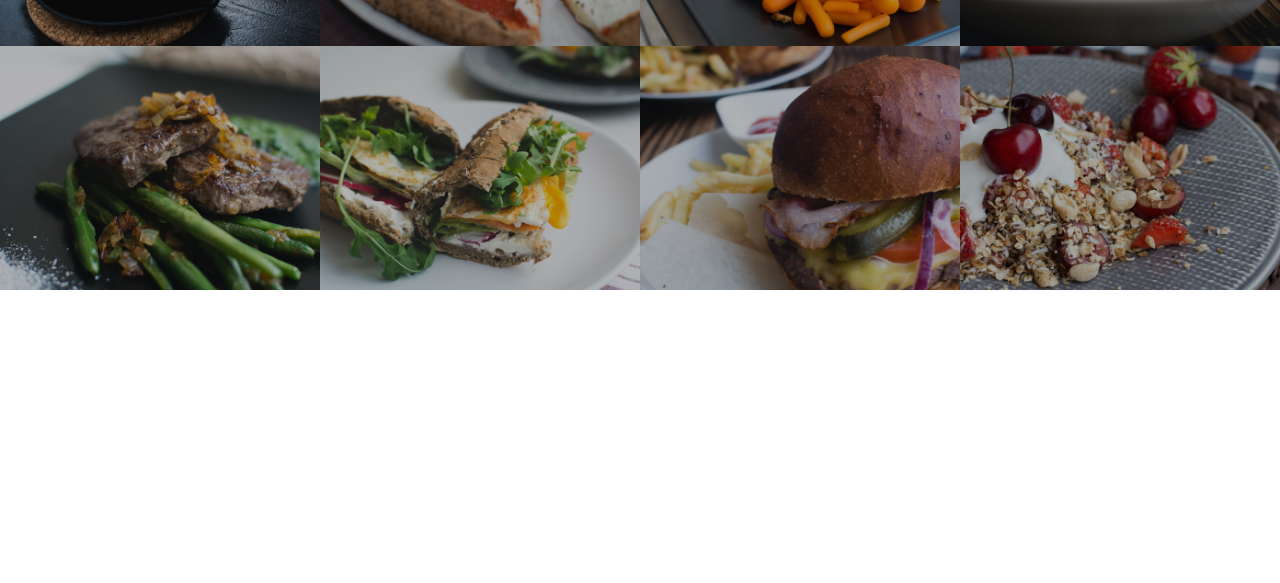
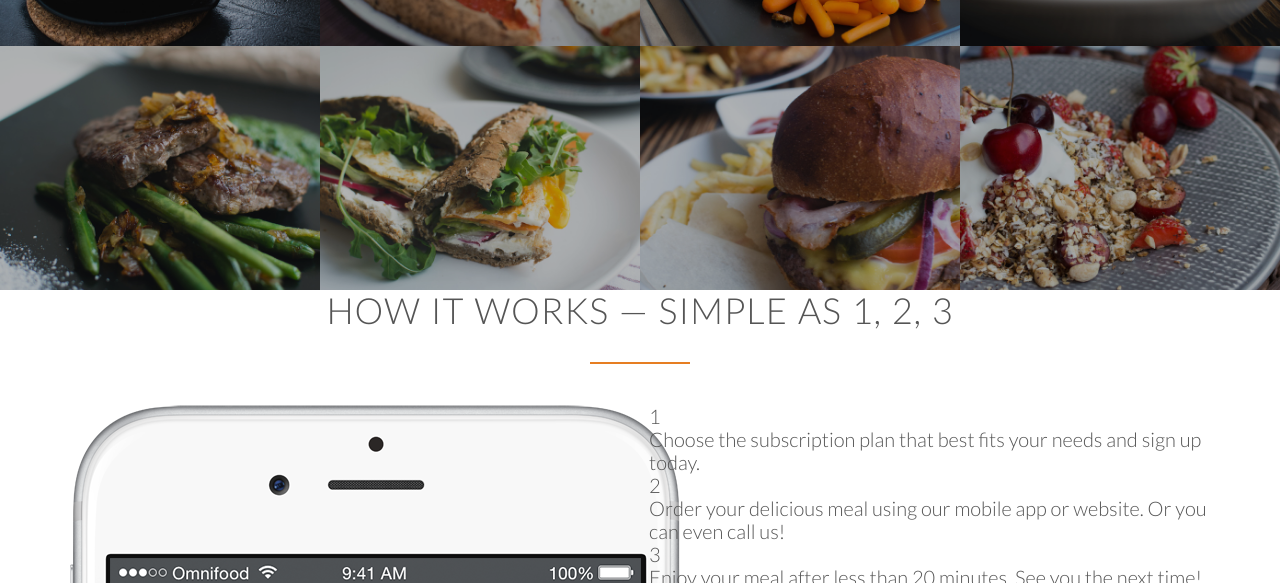
Before and after one commit to EnergeticPixels/udemy-html5css3website, a website: page index.html in a window 1280 px wide. Shown: the part 1708-2291 px from the top of the page. Before the commit the page ends 1998 px from the top, so only its background shows below. Drawn offline with Linux system fonts and the light colour scheme; files whose address does not match are found by name.

Commit message:
add how-it-works section

```diff
--- a/index.html
+++ b/index.html
@@ -110,5 +110,33 @@
         </ul>
     </section>
 
+    <section class='section-steps'>
+        <div class='row'>
+            <h2>How it works &mdash; Simple as 1, 2, 3</h2>
+        </div>
+        <div class='row'>
+            <div class='col span-1-of-2'>
+                <img src='./imgs/app-iPhone.png' alt='omnifood app on iPhone' class='app-screen' />
+            </div>
+            <div class='col span-1-of-2'>
+                <div class='works-step'>
+                    <div>1</div>
+                    <p>Choose the subscription plan that best fits your needs and sign up today.</p>
+                </div>
+                <div class='works-step'>
+                    <div>2</div>
+                    <p>Order your delicious meal using our mobile app or website. Or you can even call us!</p>
+                </div>
+                <div class='works-step'>
+                    <div>3</div>
+                    <p>Enjoy your meal after less than 20 minutes. See you the next time!</p>
+                </div>
+
+                <a href='#' class='btn-app'><img src='./imgs/download-app.svg' alt='App Store Button' /></a>
+                <a href='#' class='btn-app'><img src='./imgs/download-app-android.png' alt='Play Store Button' /></a>
+            </div>
+        </div>
+    </section>
+
 </body>
 </html>
```
Also changed, not shown: imgs/app-iPhone.png (renamed from styles/bkgrnds/app-iPhone.png), imgs/download-app-android.png (renamed from styles/bkgrnds/download-app-android.png), imgs/download-app.svg (added).
